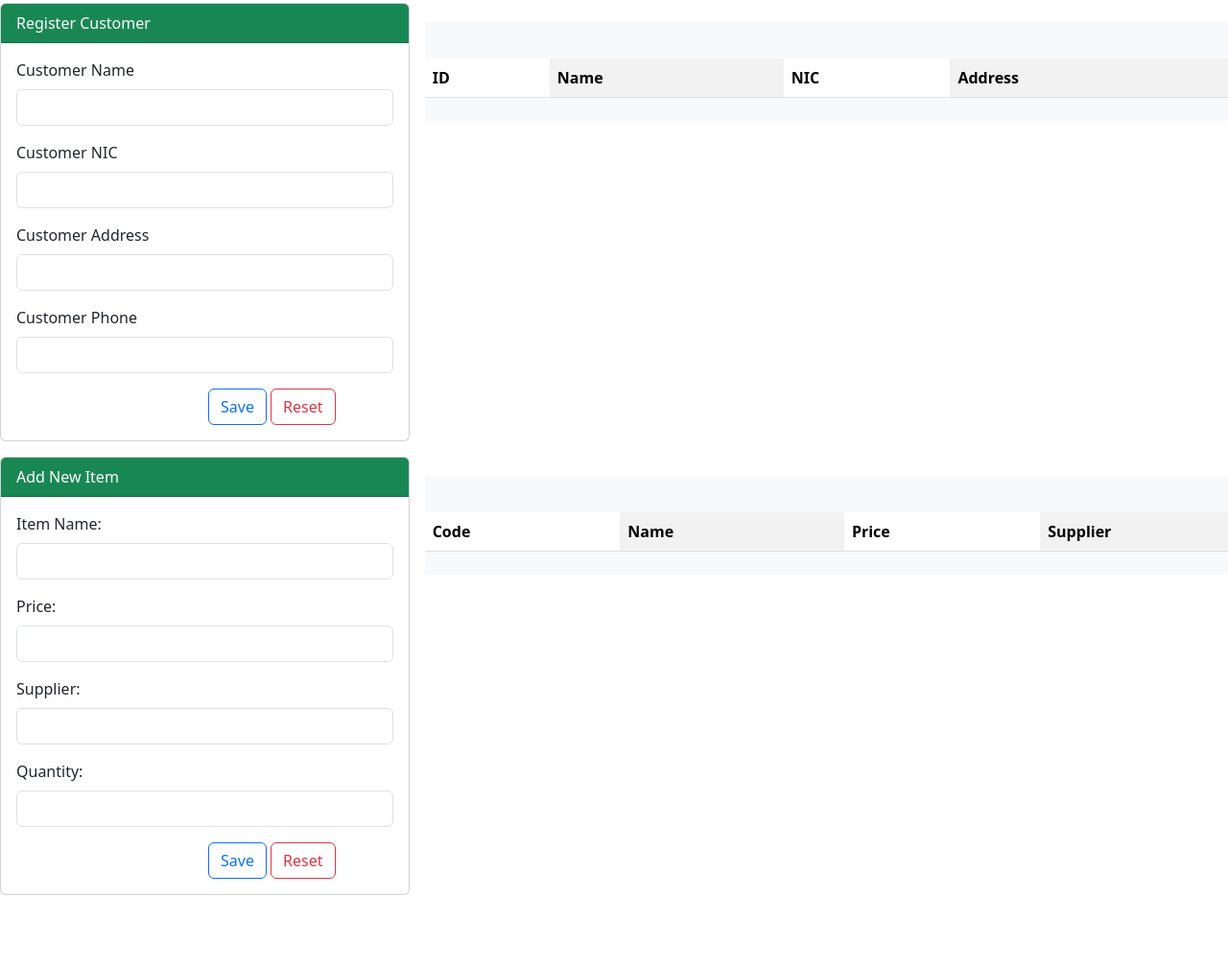
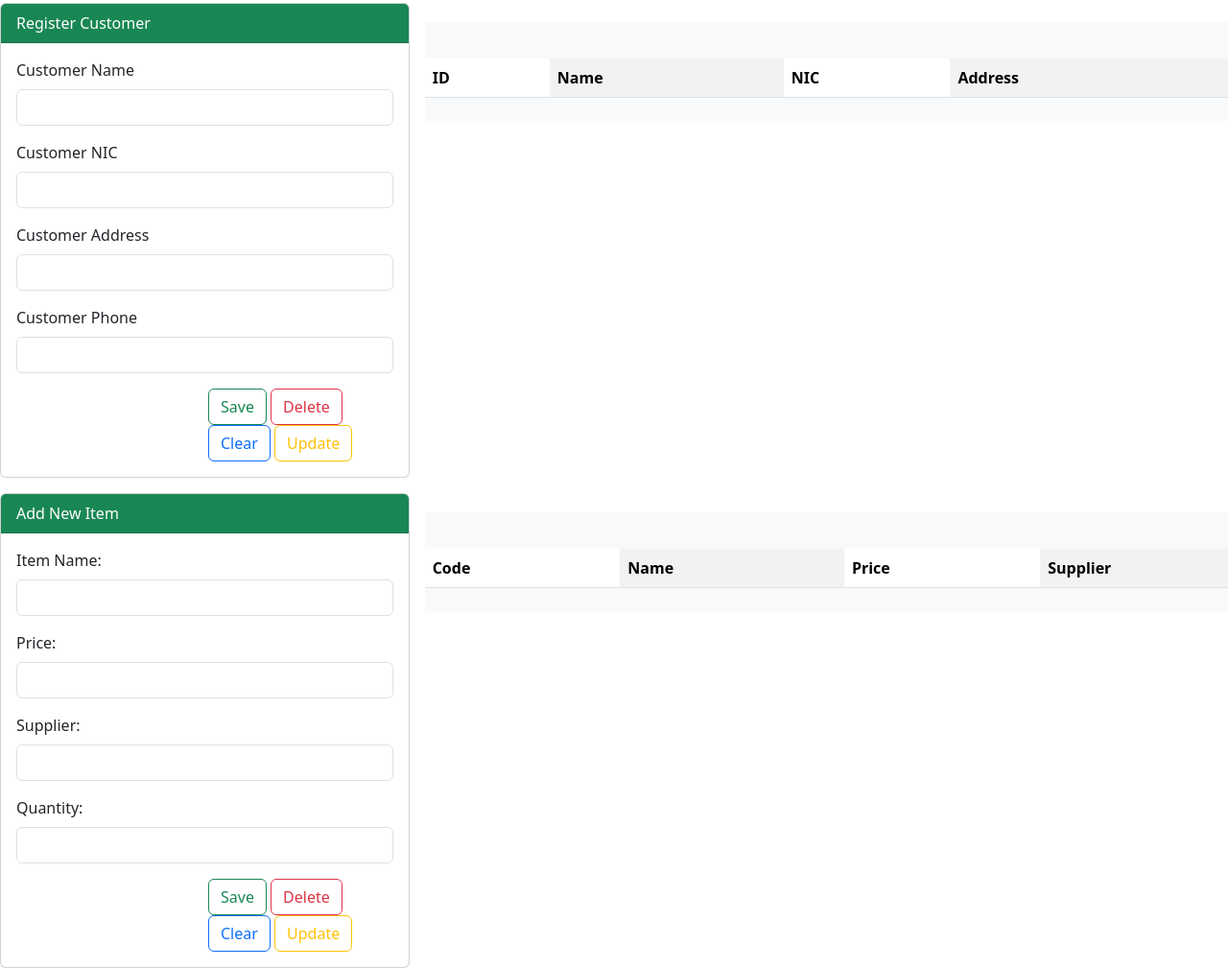
Before and after one commit to sakunifernando003/ITS-1119-Asiignment_11, a plain HTML site: page index.html in a window 1280 px wide. Shown: the part 813-1822 px from the top of the page at 96% size. Before the commit the page ends 1746 px from the top, so only its background shows below. Drawn offline with nearby package versions, Linux system fonts and the light colour scheme; some packages are replaced by stand-ins of ours; a script that the page names is missing.

Commit message:
restructure UI

```diff
--- a/index.html
+++ b/index.html
@@ -164,15 +164,16 @@
                         <div class="invalid-feedback"></div>
                     </div>
                     <div class="register-buttons">
-                        <button id="customer_save" type="button" class="btn btn-outline-primary">Save</button>
-                        <button id="customer_reset" type="button" class="btn btn-outline-danger">Reset</button>
+                        <button id="customer_save" type="button" class="btn btn-outline-success">Save</button>
+                        <button id="customer_delete" type="button" class="btn btn-outline-danger">Delete</button>
+                        <button  id="customer_clear" type="button" class="btn btn-outline-primary">Clear</button>
+                        <button id="customer_Update" type="button" class="btn btn-outline-warning">Update</button>
                     </div>
                 </form>
             </div>
         </div>
     </div>
 
-    <!-- Right Side: Customer Table -->
     <div class="flex-grow-1">
         <nav class="navbar bg-body-tertiary row-gap-3 content-spacing">
             <table class="table table-striped-columns content-spacing1">
@@ -196,7 +197,7 @@
     </div>
 </section>
 <section class="store-section">
-    <!-- Header Navigation -->
+
     <nav class="navbar bg-body-tertiary row-gap-3 content-spacing">
         <div class="fw-semibold text-nowrap bg-body-secondary border" style="width: 10rem;">
             Item Manage
@@ -211,7 +212,7 @@
 </section>
 
 <section class="store-section d-flex align-items-start mt-3">
-    <!-- Left Side: Add New Item Card -->
+
     <div class="col-md-4 me-3">
         <div class="card">
             <div class="card-header bg-success text-white">Add New Item</div>
@@ -238,15 +239,17 @@
                         <div class="invalid-feedback"></div>
                     </div>
                     <div class="register-buttons">
-                        <button id="item_save" type="button" class="btn btn-outline-primary">Save</button>
-                        <button id="item_reset" type="button" class="btn btn-outline-danger">Reset</button>
+                        <button id="item_save" type="button" class="btn btn-outline-success">Save</button>
+                        <button id="item_delete" type="button" class="btn btn-outline-danger">Delete</button>
+                        <button  id="item_clear"  type="button" class="btn btn-outline-primary">Clear</button>
+                        <button id="item_Update" type="button" class="btn btn-outline-warning">Update</button>
                     </div>
                 </form>
             </div>
         </div>
     </div>
 
-    <!-- Right Side: Item Table -->
+
     <div class="flex-grow-1">
         <nav class="navbar bg-body-tertiary row-gap-3 content-spacing">
             <table class="table table-striped-columns content-spacing1">
@@ -423,8 +426,6 @@
     })
 
 
-
-
 </script>
 
 
```
